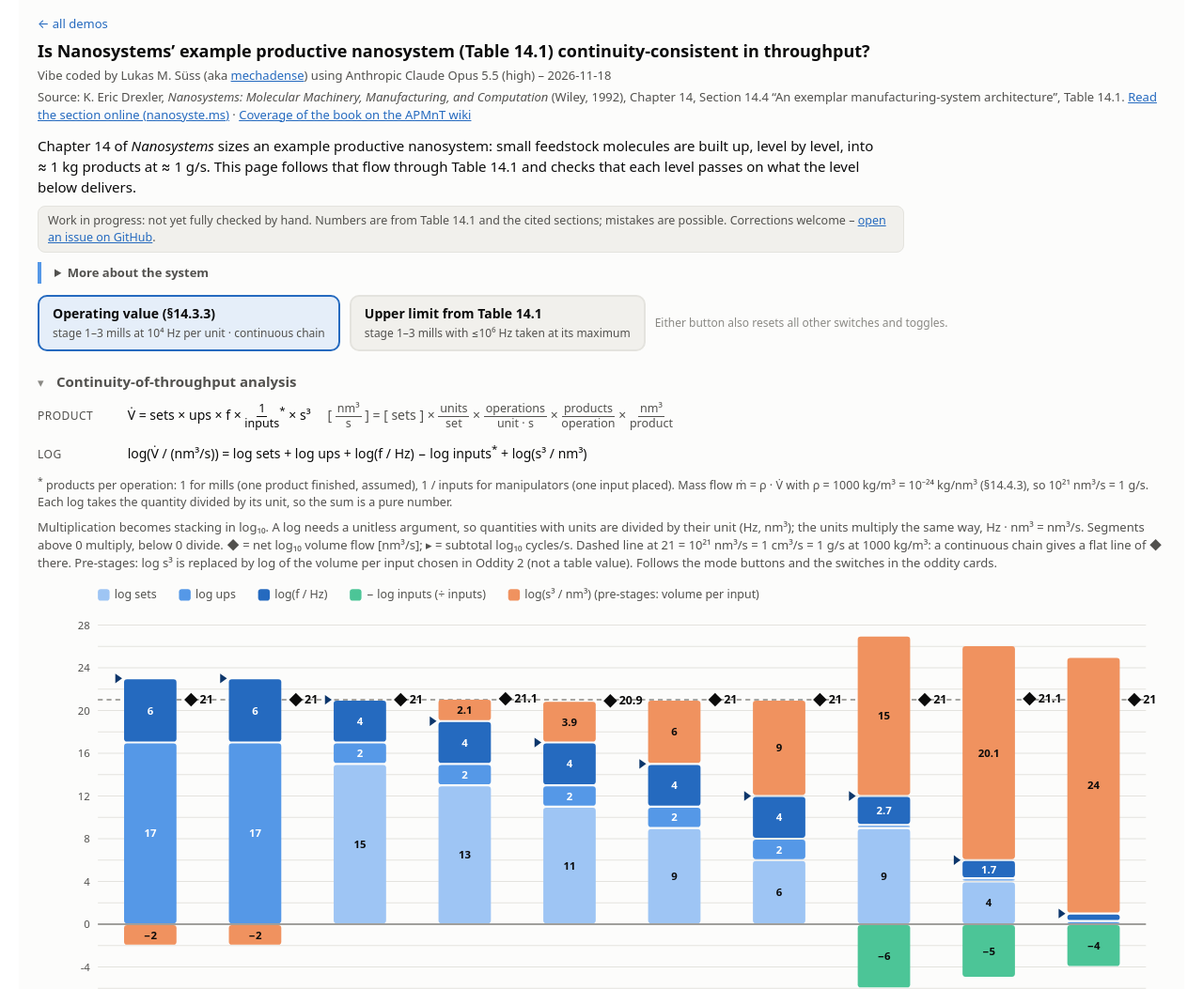
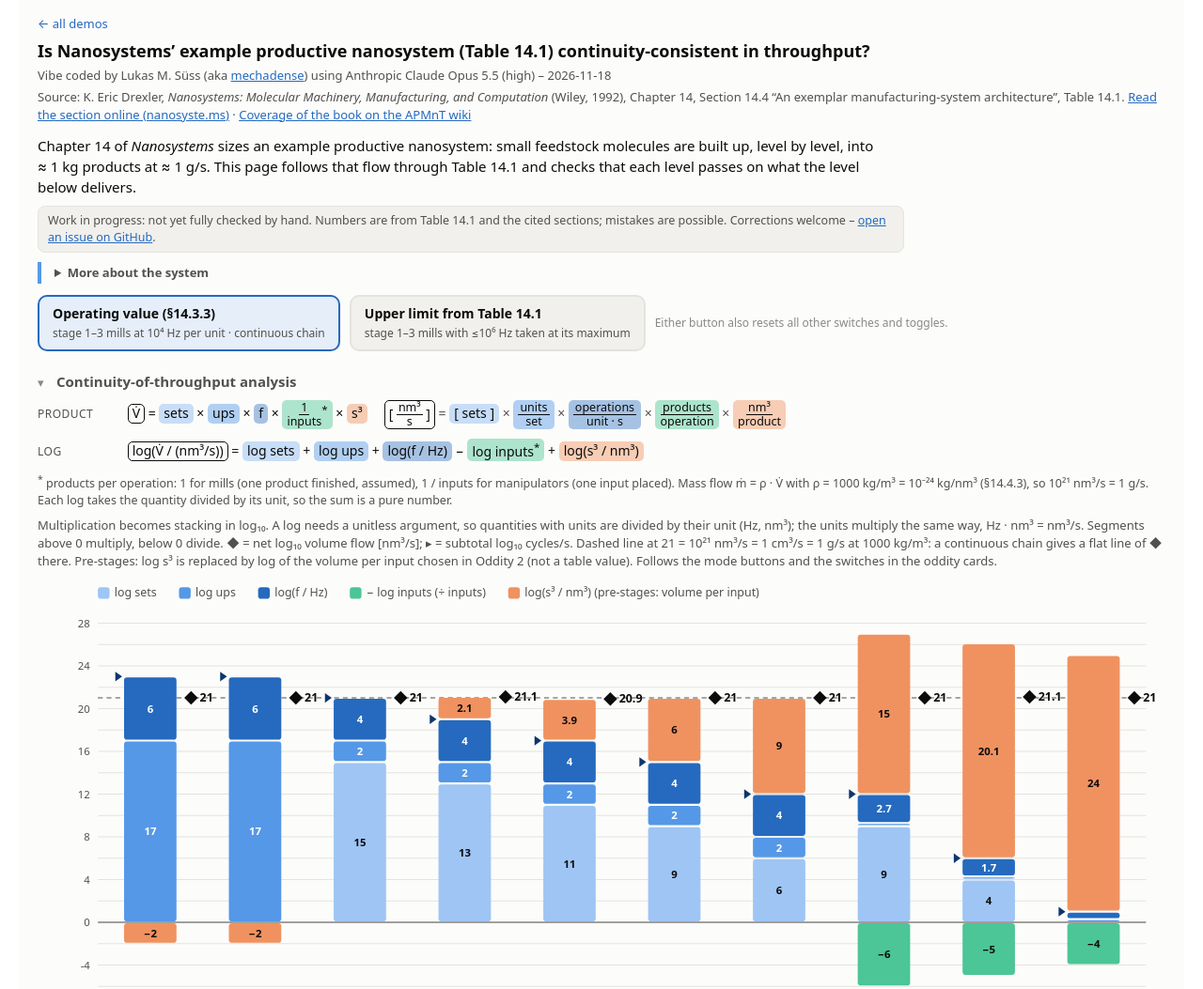
Before and after one commit to mechadense/interactive_demos, a plain HTML site: page nanosystems-table-14-1/index.html in a window 1280 px wide. Shown: the top 1053 px of the page at 94% size. Drawn offline with Linux system fonts and the light colour scheme.

Commit message:
Color-code formula, add original Table 14.1 image and link previews
Black mass-flow bars, dependency tree open on load, meta description
and Open Graph tags.

Co-Authored-By: Claude Opus 5.5 <noreply@anthropic.com>
Claude-Session: https://claude.ai/code/session_015YPHhnD2tSUy7ZXP77m76k

```diff
--- a/nanosystems-table-14-1/index.html
+++ b/nanosystems-table-14-1/index.html
@@ -3,6 +3,13 @@
 <head>
 <meta charset="utf-8">
 <meta name="viewport" content="width=device-width, initial-scale=1">
+<meta name="description" content="Interactive check of the example productive nanosystem in Drexler’s Nanosystems (Table 14.1): does every level pass on the ~1 g/s the level below delivers? With charts, formulas, and three oddities found.">
+<meta name="author" content="Lukas M. Süss (mechadense)">
+<meta property="og:type" content="website">
+<meta property="og:title" content="Is Nanosystems’ example productive nanosystem (Table 14.1) continuity-consistent in throughput?">
+<meta property="og:description" content="Interactive check of the example productive nanosystem in Drexler’s Nanosystems (Table 14.1): does every level pass on the ~1 g/s the level below delivers? With charts, formulas, and three oddities found.">
+<meta property="og:url" content="https://mechadense.github.io/interactive_demos/nanosystems-table-14-1/">
+<meta name="twitter:card" content="summary">
 <title>Is Nanosystems’ example productive nanosystem (Table 14.1) continuity-consistent in throughput?</title>
 <style>
 .viz-root{
@@ -73,6 +80,16 @@ details.more.intro{margin-bottom:12px}
 .eq .u{color:var(--text-2);margin-left:18px;white-space:nowrap}
 .fr{display:inline-flex;flex-direction:column;align-items:center;vertical-align:middle;font-size:12.5px;line-height:1.15}
 .fr>span:first-child{border-bottom:1px solid currentColor;padding:0 2px}
+.chip{border-radius:5px;padding:1px 5px;display:inline-block;line-height:1.35}
+.chip.b1{background:color-mix(in srgb,var(--b1) 55%,transparent)}
+.chip.b2{background:color-mix(in srgb,var(--b2) 45%,transparent)}
+.chip.b3{background:color-mix(in srgb,var(--b3) 40%,transparent)}
+.chip.g2{background:color-mix(in srgb,var(--g2) 45%,transparent)}
+.chip.o2{background:color-mix(in srgb,var(--o2) 45%,transparent)}
+.chip.net{outline:1.5px solid var(--text);outline-offset:-1.5px}
+.eq .u .chip{color:var(--text)}
+figure.orig{margin:10px 0}figure.orig img{max-width:100%;height:auto;border:1px solid var(--grid);border-radius:6px;background:#fff}
+figure.orig figcaption{font-size:12px;color:var(--text-2);margin-top:4px}
 details.sec{margin-top:22px}
 details.sec>summary{cursor:pointer;list-style:none;display:flex;align-items:baseline;gap:8px}
 details.sec>summary::-webkit-details-marker{display:none}
@@ -125,8 +142,8 @@ details.sec>summary h2{margin:0;display:inline}
   </div>
 
   <h2>Continuity-of-throughput analysis</h2>
-<div class="eq"><span class="lbl">Product</span> V̇ = sets × ups × f × <span class="fr"><span>1</span><span>inputs</span></span><sup>*</sup> × s³<span class="u">[ <span class="fr"><span>nm³</span><span>s</span></span> ] = [ sets ] × <span class="fr"><span>units</span><span>set</span></span> × <span class="fr"><span>operations</span><span>unit · s</span></span> × <span class="fr"><span>products</span><span>operation</span></span> × <span class="fr"><span>nm³</span><span>product</span></span></span></div>
-<div class="eq"><span class="lbl">Log</span> log(V̇ / (nm³/s)) = log sets + log ups + log(f / Hz) − log inputs<sup>*</sup> + log(s³ / nm³)</div>
+<div class="eq"><span class="lbl">Product</span> <span class="chip net">V̇</span> = <span class="chip b1">sets</span> × <span class="chip b2">ups</span> × <span class="chip b3">f</span> × <span class="chip g2"><span class="fr"><span>1</span><span>inputs</span></span><sup>*</sup></span> × <span class="chip o2">s³</span><span class="u"><span class="chip net">[ <span class="fr"><span>nm³</span><span>s</span></span> ]</span> = <span class="chip b1">[ sets ]</span> × <span class="chip b2"><span class="fr"><span>units</span><span>set</span></span></span> × <span class="chip b3"><span class="fr"><span>operations</span><span>unit · s</span></span></span> × <span class="chip g2"><span class="fr"><span>products</span><span>operation</span></span></span> × <span class="chip o2"><span class="fr"><span>nm³</span><span>product</span></span></span></span></div>
+<div class="eq"><span class="lbl">Log</span> <span class="chip net">log(V̇ / (nm³/s))</span> = <span class="chip b1">log sets</span> + <span class="chip b2">log ups</span> + <span class="chip b3">log(f / Hz)</span> − <span class="chip g2">log inputs<sup>*</sup></span> + <span class="chip o2">log(s³ / nm³)</span></div>
 <p class="note" style="margin:2px 0 8px"><sup>*</sup> products per operation: 1 for mills (one product finished, assumed), 1 / inputs for manipulators (one input placed). Mass flow ṁ = ρ · V̇ with ρ = 1000 kg/m³ = 10⁻²⁴ kg/nm³ (§14.4.3), so 10²¹ nm³/s = 1 g/s. Each log takes the quantity divided by its unit, so the sum is a pure number.</p>
   <p class="sub">Multiplication becomes stacking in log₁₀. A log needs a unitless argument, so quantities with units are divided by their unit (Hz, nm³); the units multiply the same way, Hz · nm³ = nm³/s. Segments above 0 multiply, below 0 divide. ◆ = net log₁₀ volume flow [nm³/s]; ▸ = subtotal log₁₀ cycles/s. Dashed line at 21 = 10²¹ nm³/s = 1 cm³/s = 1 g/s at 1000 kg/m³: a continuous chain gives a flat line of ◆ there. Pre-stages: log s³ is replaced by log of the volume per input chosen in Oddity 2 (not a table value). Follows the mode buttons and the switches in the oddity cards.</p>
   <div id="stackWrap" style="position:relative"><svg id="stack" viewBox="0 0 1160 498" role="img" aria-label="Stacked log contributions to volume flow per level"></svg><div id="tip2" class="tipc"></div></div>
@@ -180,6 +197,10 @@ details.sec>summary h2{margin:0;display:inline}
       </details>
     </section>
   </div>
+
+  <h2>Original Table 14.1 from the book</h2>
+  <figure class="orig"><img src="table-14-1.png" alt="Table 14.1, Manufacturing system parameters, from Nanosystems (Drexler 1992), with footnotes a–i" loading="lazy">
+    <figcaption>K. Eric Drexler, <i>Nanosystems: Molecular Machinery, Manufacturing, and Computation</i> (Wiley, 1992), Table 14.1, p. 422. Reproduced for discussion.</figcaption></figure>
 
   <h2>How the quantities depend on each other</h2>
   <p class="sub">Light boxes = table columns, darker = derived. Color family follows the chain: rate (blue), size (orange), continuity (green).</p>
@@ -617,14 +638,14 @@ function drawFlow(P){
   g.forEach((v,i)=>{
     const off=v>3*gm||v<gm/3;
     const h=Math.max(fh*v/top,0);
-    el("rect",{x:fx(i)-bw/2,y:yy(0)-h,width:bw,height:h,rx:4,fill:off?"var(--bad)":"var(--s1)"},fs);
+    el("rect",{x:fx(i)-bw/2,y:yy(0)-h,width:bw,height:h,rx:4,fill:off?"var(--bad)":"var(--text)"},fs);
     const lab=el("text",{x:fx(i),y:yy(0)-h-6,"text-anchor":"middle",fill:off?"var(--bad)":"var(--text)","font-size":12,"font-weight":off?600:400},fs);
     lab.textContent=fmt(+v.toPrecision(2));
     xlab(fs,fx(i),FH-fm.b+16,i);
   });
 }
 document.querySelectorAll(".viz-root > h2").forEach(h=>{
-  const d=document.createElement("details");d.className="sec";d.open=/^(Continuity-of-throughput|Mass flow per level|Three oddities)/.test(h.textContent);
+  const d=document.createElement("details");d.className="sec";d.open=/^(How the quantities|Continuity-of-throughput|Mass flow per level|Three oddities)/.test(h.textContent);
   const sm=document.createElement("summary");h.parentNode.insertBefore(d,h);sm.appendChild(h);d.appendChild(sm);
   while(d.nextSibling&&!(d.nextSibling.nodeType===1&&d.nextSibling.tagName==="H2"))d.appendChild(d.nextSibling);
   d.addEventListener("toggle",()=>{if(d.open)draw();});
```
Also changed, not shown: nanosystems-table-14-1/table-14-1.png (added).
